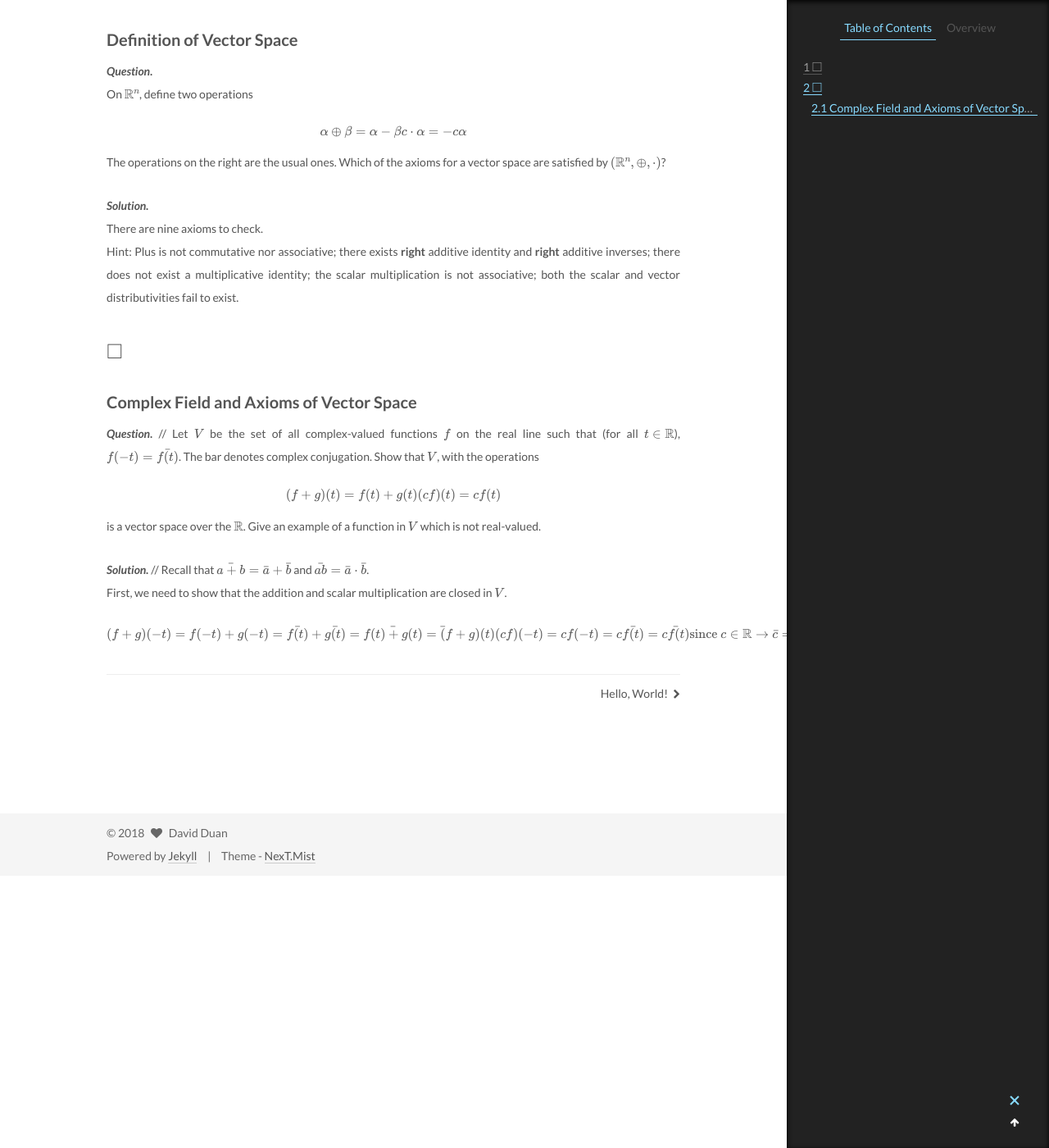
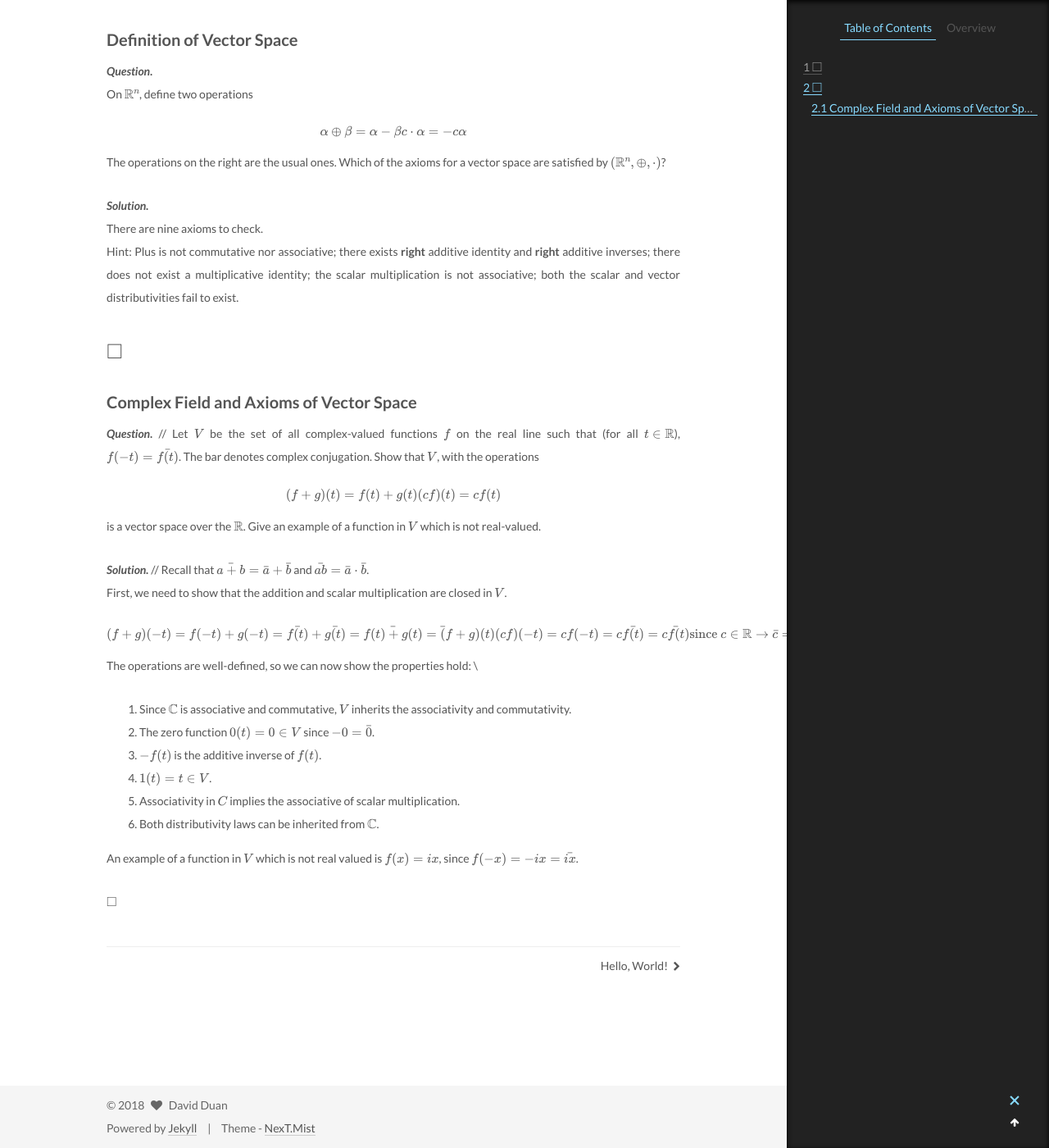
Before and after one commit to owaindex/Rootofallevii.github.io, a Jekyll site: the page built from _posts/2018-02-05-Math146-Review.md, in a window 1280 px wide and 1400 px high, scrolled down 1342 px. Shown: the whole window at 82% size. Built offline with Jekyll 4.4.1, drawn with Linux system fonts in a browser that asks for light colours; formulas are drawn with MathJax 3.

Commit message:
Update 2018-02-05-Math146-Review.md

```diff
--- a/_posts/2018-02-05-Math146-Review.md
+++ b/_posts/2018-02-05-Math146-Review.md
@@ -57,3 +57,15 @@ First, we need to show that the addition and scalar multiplication are closed in
 
 $$ (f + g) (-t) = f(-t) + g(-t) = \bar{f(t)} + \bar{g(t)} = \bar{f(t) + g(t)} = \bar(f+g)(t) \\
 (cf)(-t) = cf(-t) = c\bar{f(t)} = \bar{cf(t)} \text{since }c \in \mathbb{R} \rightarrow \bar{c} = c.$$
+
+The operations are well-defined, so we can now show the properties hold: \\
+1. Since $\mathbb{C}$ is associative and commutative, $V$ inherits the associativity and commutativity.
+2. The zero function $0(t) = 0 \in V$ since $-0 = \bar{0}$.
+3. $-f(t)$ is the additive inverse of $f(t)$.
+4. $1(t) = t \in V$.
+5. Associativity in $C$ implies the associative of scalar multiplication.
+6. Both distributivity laws can be inherited from $\mathbb{C}$.
+
+An example of a function in $V$ which is not real valued is $f(x) = ix$, since $f(-x) = -ix = \bar{ix}$.
+
+$\square$
```
